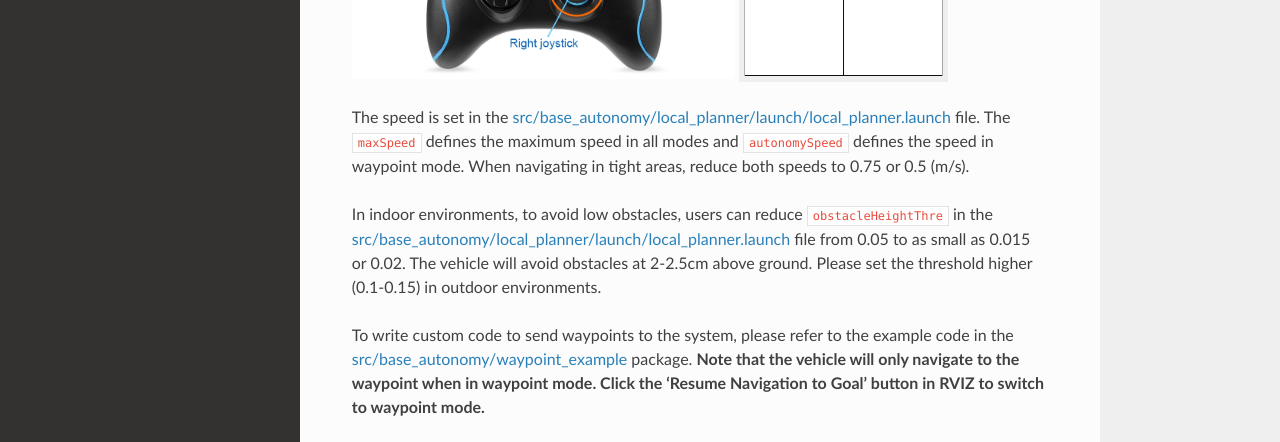
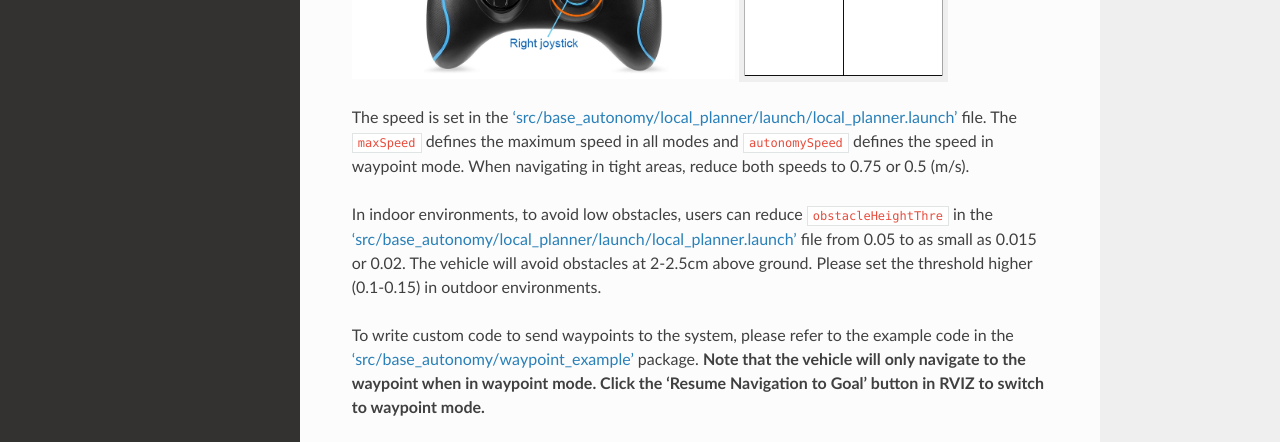
Before and after one commit to caochao39/tarerobotics, a Sphinx documentation site: the page built from docs/source/collision_avoidance.rst, in a window 1280 px wide and 900 px high, scrolled down 910 px. Shown: the part 291-733 px from the top of the window. Built offline with Sphinx 7.4.7 and the Read the Docs theme 3.1.0, drawn with Linux system fonts in a browser that asks for light colours.

```diff
--- a/docs/source/collision_avoidance.rst
+++ b/docs/source/collision_avoidance.rst
@@ -18,8 +18,8 @@ Alternatively, the collision avoidance planner can take joystick input. This is
 .. |pic2| image:: images/image21.jpg
     :width: 30%
 
-The speed is set in the `src/base_autonomy/local_planner/launch/local_planner.launch <https://github.com/jizhang-cmu/autonomy_stack_mecanum_wheel_platform/blob/jazzy/src/base_autonomy/local_planner/launch/local_planner.launch>`_ file. The ``maxSpeed`` defines the maximum speed in all modes and ``autonomySpeed`` defines the speed in waypoint mode. When navigating in tight areas, reduce both speeds to 0.75 or 0.5 (m/s).
+The speed is set in the `'src/base_autonomy/local_planner/launch/local_planner.launch' <https://github.com/jizhang-cmu/autonomy_stack_mecanum_wheel_platform/blob/jazzy/src/base_autonomy/local_planner/launch/local_planner.launch>`_ file. The ``maxSpeed`` defines the maximum speed in all modes and ``autonomySpeed`` defines the speed in waypoint mode. When navigating in tight areas, reduce both speeds to 0.75 or 0.5 (m/s).
 
-In indoor environments, to avoid low obstacles, users can reduce ``obstacleHeightThre`` in the `src/base_autonomy/local_planner/launch/local_planner.launch <https://github.com/jizhang-cmu/autonomy_stack_mecanum_wheel_platform/blob/jazzy/src/base_autonomy/local_planner/launch/local_planner.launch>`_ file from 0.05 to as small as 0.015 or 0.02. The vehicle will avoid obstacles at 2-2.5cm above ground. Please set the threshold higher (0.1-0.15) in outdoor environments.
+In indoor environments, to avoid low obstacles, users can reduce ``obstacleHeightThre`` in the `'src/base_autonomy/local_planner/launch/local_planner.launch' <https://github.com/jizhang-cmu/autonomy_stack_mecanum_wheel_platform/blob/jazzy/src/base_autonomy/local_planner/launch/local_planner.launch>`_ file from 0.05 to as small as 0.015 or 0.02. The vehicle will avoid obstacles at 2-2.5cm above ground. Please set the threshold higher (0.1-0.15) in outdoor environments.
 
-To write custom code to send waypoints to the system, please refer to the example code in the `src/base_autonomy/waypoint_example <https://github.com/jizhang-cmu/autonomy_stack_mecanum_wheel_platform/tree/jazzy/src/base_autonomy/waypoint_example>`_ package. **Note that the vehicle will only navigate to the waypoint when in waypoint mode. Click the ‘Resume Navigation to Goal’ button in RVIZ to switch to waypoint mode.**
+To write custom code to send waypoints to the system, please refer to the example code in the `'src/base_autonomy/waypoint_example' <https://github.com/jizhang-cmu/autonomy_stack_mecanum_wheel_platform/tree/jazzy/src/base_autonomy/waypoint_example>`_ package. **Note that the vehicle will only navigate to the waypoint when in waypoint mode. Click the ‘Resume Navigation to Goal’ button in RVIZ to switch to waypoint mode.**
```
